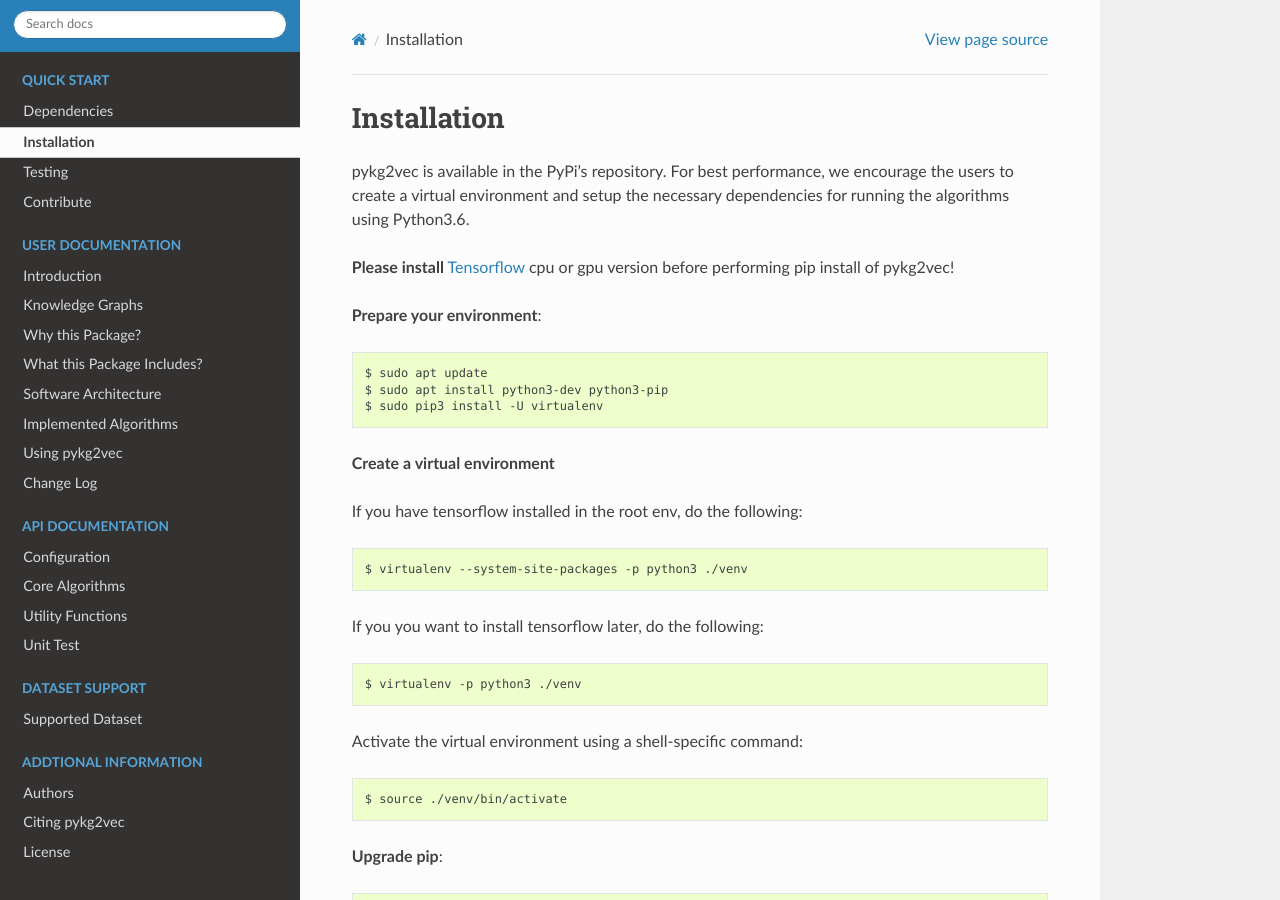
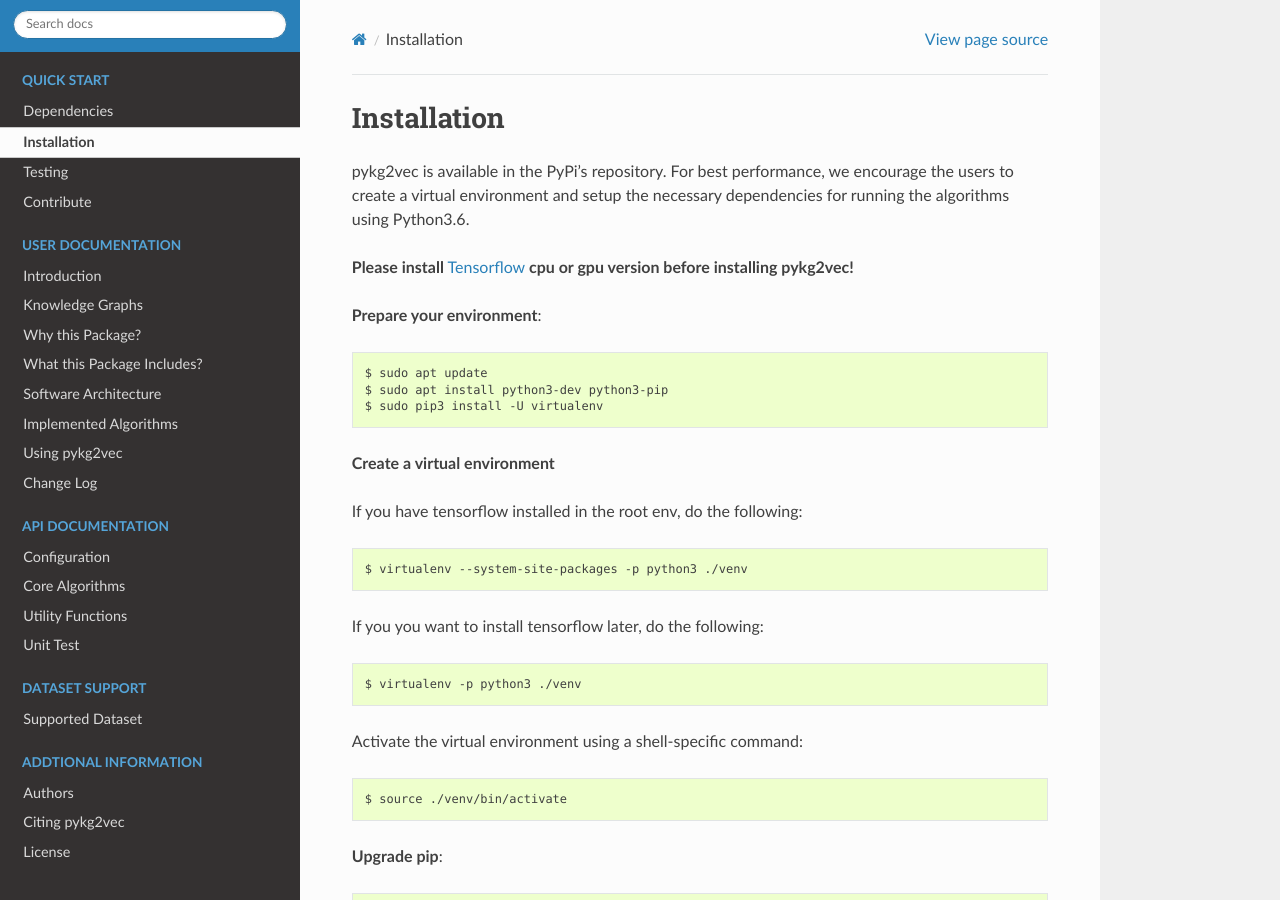
Before and after one commit to Sujit-O/pykg2vec, a Sphinx documentation site: the page built from docs/source/install.rst, in a window 1280 px wide and 900 px high. Built offline with Sphinx 7.4.7 and the Read the Docs theme 2.0.0, drawn with Linux system fonts in a browser that asks for light colours; formulas are drawn with MathJax 3; pages that are not in the unit, such as notebooks, are missing from menus.

Commit message:
change install.rst

```diff
--- a/docs/source/install.rst
+++ b/docs/source/install.rst
@@ -6,8 +6,7 @@ pykg2vec is available in the PyPi's repository.
 For best performance, we encourage the users to create a virtual environment
 and setup the necessary dependencies for running the algorithms using Python3.6.
 
-**Please install** Tensorflow_ cpu or
-gpu version before performing pip install of pykg2vec!
+**Please install** Tensorflow_ **cpu or gpu version before installing pykg2vec!**
 
 **Prepare your environment**::
 
```
